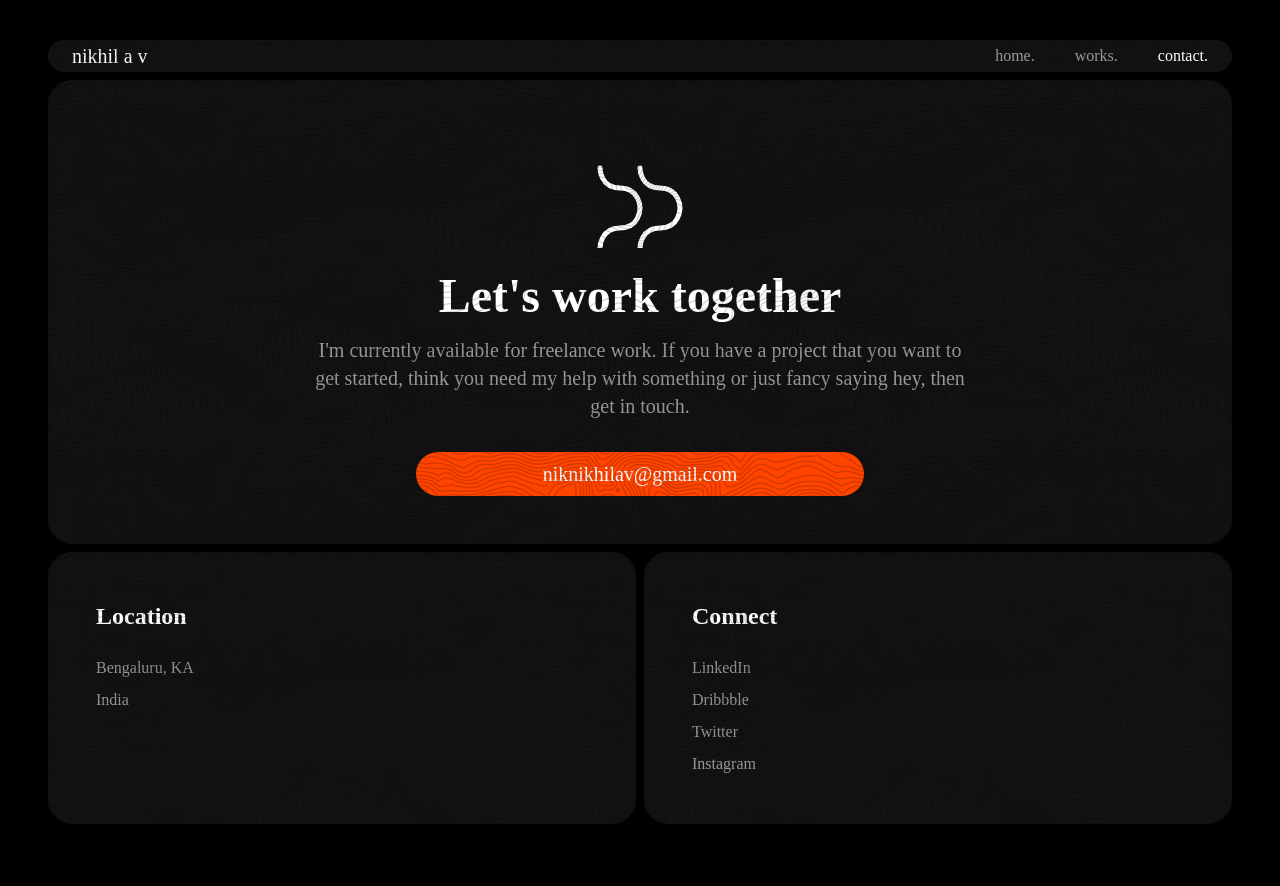
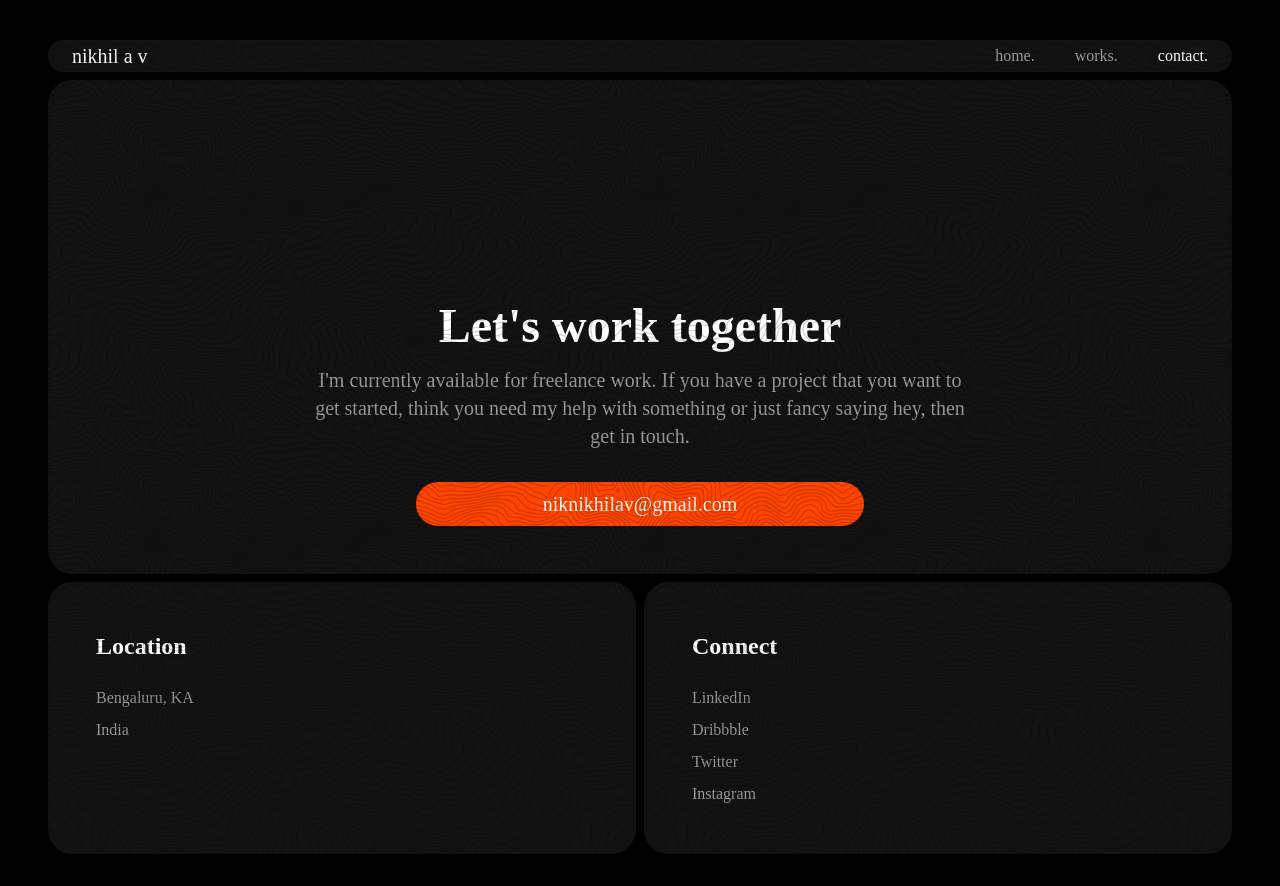
Before and after one commit to i-am-epic/portfolio, a Next.js app: page /contact in a window 1280 px wide. Before the commit the page ends 856 px from the top, so only its background shows below. Built offline with nearby package versions, Linux system fonts and the light colour scheme.

Commit message:
Modified spiral loader

```diff
--- a/components/spiral.tsx
+++ b/components/spiral.tsx
@@ -1,20 +1,55 @@
 export function Spiral() {
   return (
+    <>
+      <style>{`
+        /* The total length of the path is assumed to be 300 (adjust if needed) */
+        @keyframes drawErase {
+          0% {
+            stroke-dashoffset: 300;
+          }
+          50% {
+            stroke-dashoffset: 0;
+          }
+          100% {
+            stroke-dashoffset: -300;
+          }
+        }
+        .infinity-path {
+          stroke: url(#gradStroke);
+          stroke-width: 10;
+          fill: none;
+          stroke-linecap: round;
+          stroke-linejoin: round;
+          /* This dasharray value should equal the total path length */
+          stroke-dasharray: 300;
+          animation: drawErase 6s ease-in-out infinite;
+        }
+      `}</style>
       <svg
-    width="120"
-    height="120"
-    viewBox="0 -30 120 120"
-    fill="none"
+        width="300"
+        height="150"
+        viewBox="0 0 200 150"
         xmlns="http://www.w3.org/2000/svg"
+        style={{ cursor: 'pointer' }}
       >
-      {/* Outer Spiral */}
+        <defs>
+          {/* Gradient to simulate a calligraphic stroke that tapers */}
+          <linearGradient id="gradStroke" gradientUnits="userSpaceOnUse" x1="40" y1="75" x2="160" y2="75">
+            <stop offset="0%" stop-color="white" stop-opacity="1" />
+            <stop offset="50%" stop-color="white" stop-opacity="0.5" />
+            <stop offset="100%" stop-color="white" stop-opacity="0.1" />
+          </linearGradient>
+        </defs>
+        {/*
+          Figure-eight Infinity Symbol:
+          This path starts at the center (100,75), draws the left loop using control points (40,0) and (40,150),
+          returns to center, then draws the right loop using control points (160,0) and (160,150), crossing at the center.
+        */}
         <path
-        d="M60 10C60 10 60 30 80 30C100 30 100 50 100 50C100 50 100 70 80 70C60 70 60 90 60 90C60 90 60 110 40 110C20 110 20 90 20 90C20 90 20 70 40 70C60 70 60 50 60 50C60 50 60 30 40 30C20 30 20 10 20 10"
-        stroke="white"
-        strokeWidth="5"
-        strokeLinecap="round"
+          className="infinity-path"
+          d="M 100,75 C 40,0, 40,150, 100,75 C 160,0, 160,150, 100,75"
         />
-      {/* Central square to represent a project */}
       </svg>
-  )
+    </>
+  );
 }
```
Lines whose indentation alone changed are shown as unchanged.
